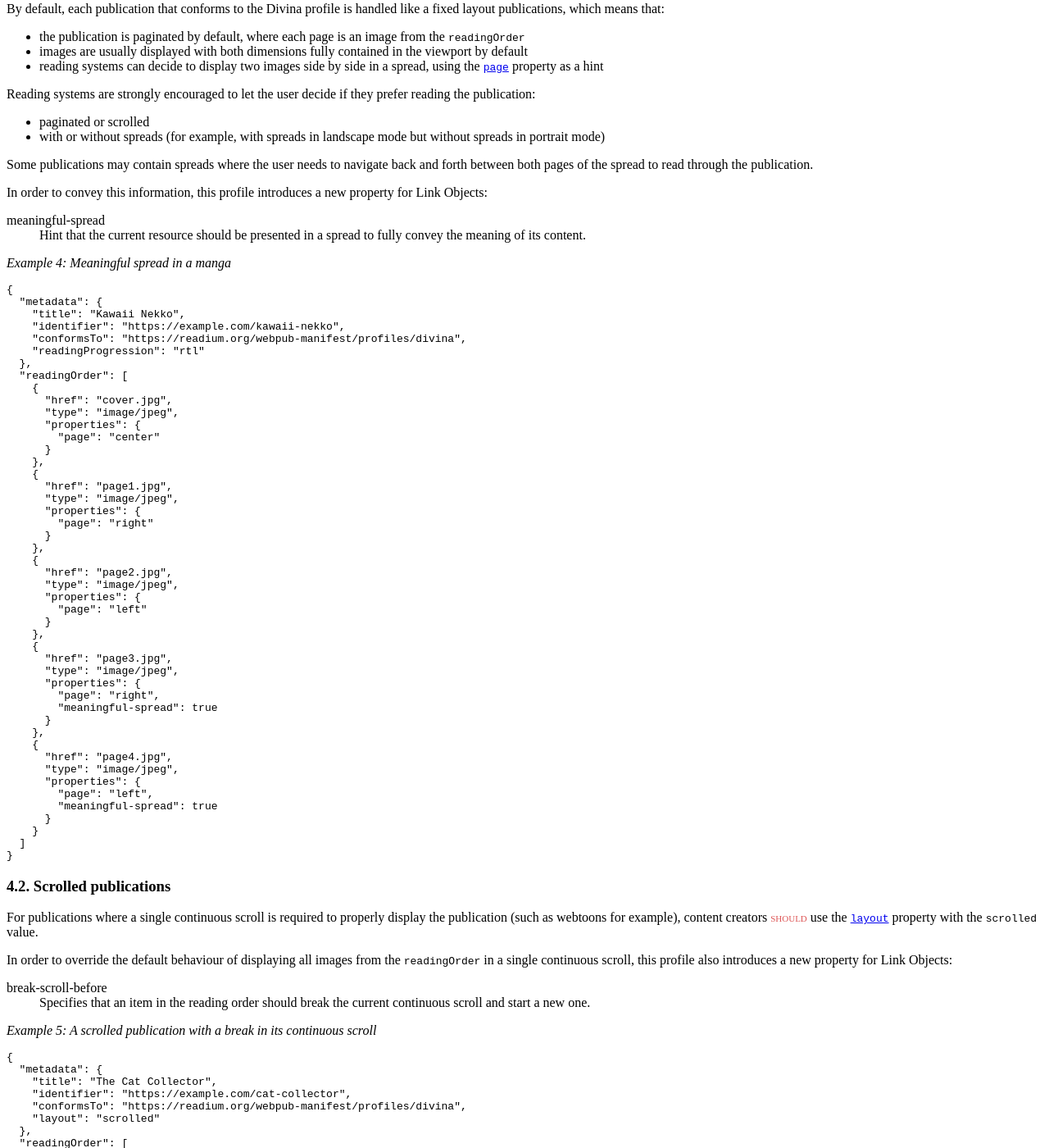
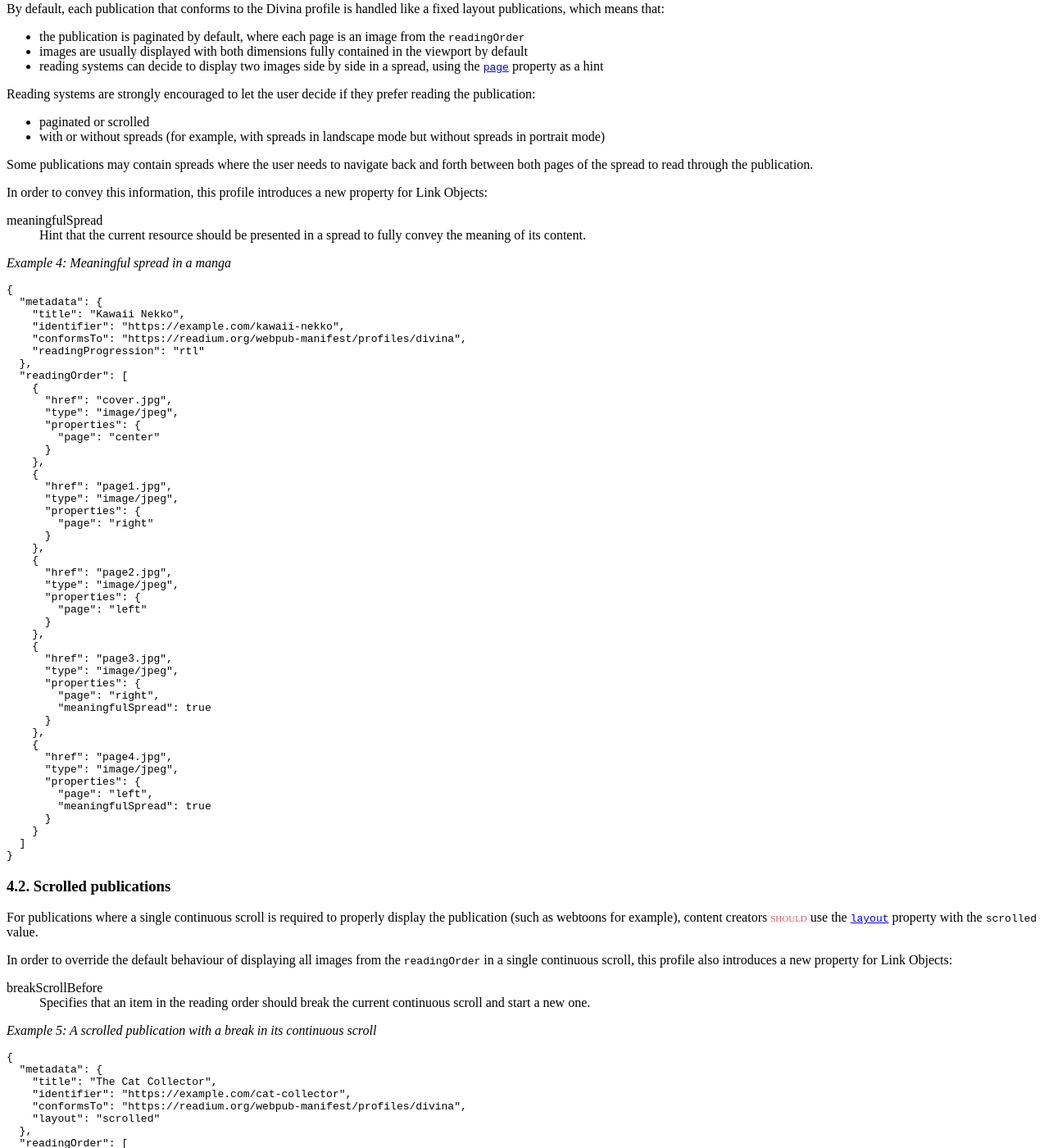
Before and after one commit to readium/webpub-manifest, a Jekyll site: the page built from profiles/divina.md, in a window 1280 px wide and 1400 px high, scrolled down 2622 px. Shown: the whole window at 82% size. Built offline with Jekyll 4.4.1, drawn with Linux system fonts in a browser that asks for light colours; our own code applies the rules of GitHub Pages for plain Markdown files; comment, search, counter and statistics services are not loaded; some of the changed text lies outside the part shown.

Commit message:
Updated new properties to camel case

```diff
--- a/profiles/divina.md
+++ b/profiles/divina.md
@@ -164,7 +164,7 @@ Some publications may contain spreads where the user needs to navigate back and
 In order to convey this information, this profile introduces a new property for Link Objects:
 
 <dl>
-  <dt>meaningful-spread</dt>
+  <dt>meaningfulSpread</dt>
   <dd>Hint that the current resource should be presented in a spread to fully convey the meaning of its content.</dd>
 </dl>
 
@@ -205,7 +205,7 @@ In order to convey this information, this profile introduces a new property for
       "type": "image/jpeg",
       "properties": {
         "page": "right",
-        "meaningful-spread": true
+        "meaningfulSpread": true
       }
     },
     {
@@ -213,7 +213,7 @@ In order to convey this information, this profile introduces a new property for
       "type": "image/jpeg",
       "properties": {
         "page": "left",
-        "meaningful-spread": true
+        "meaningfulSpread": true
       }
     }
   ]
@@ -227,7 +227,7 @@ For publications where a single continuous scroll is required to properly displa
 In order to override the default behaviour of displaying all images from the `readingOrder` in a single continuous scroll, this profile also introduces a new property for Link Objects:
 
 <dl>
-  <dt>break-scroll-before</dt>
+  <dt>breakScrollBefore</dt>
   <dd>Specifies that an item in the reading order should break the current continuous scroll and start a new one.</dd>
 </dl>
 
@@ -258,7 +258,7 @@ In order to override the default behaviour of displaying all images from the `re
       "href": "episode2-image1.jpg",
       "type": "image/jpeg",
       "properties": {
-        "break-scroll-before": true
+        "breakScrollBefore": true
       }
     },
     {
--- a/schema/extensions/divina/properties.schema.json
+++ b/schema/extensions/divina/properties.schema.json
@@ -4,12 +4,12 @@
   "title": "Divina Profile - Link Properties",
   "type": "object",
   "properties": {
-    "break-scroll-before": {
+    "breakScrollBefore": {
       "description": "Specifies that an item in the reading order should break the current continuous scroll and start a new one.",
       "type": "boolean",
       "default": false
     },
-    "meaningful-spread": {
+    "meaningfulSpread": {
       "description": "Hint that the current resource should be presented in a spread to fully convey the meaning of its content.",
       "type": "boolean",
       "default": false
```
Also changed, not shown: properties.md (+3 -1 lines).
